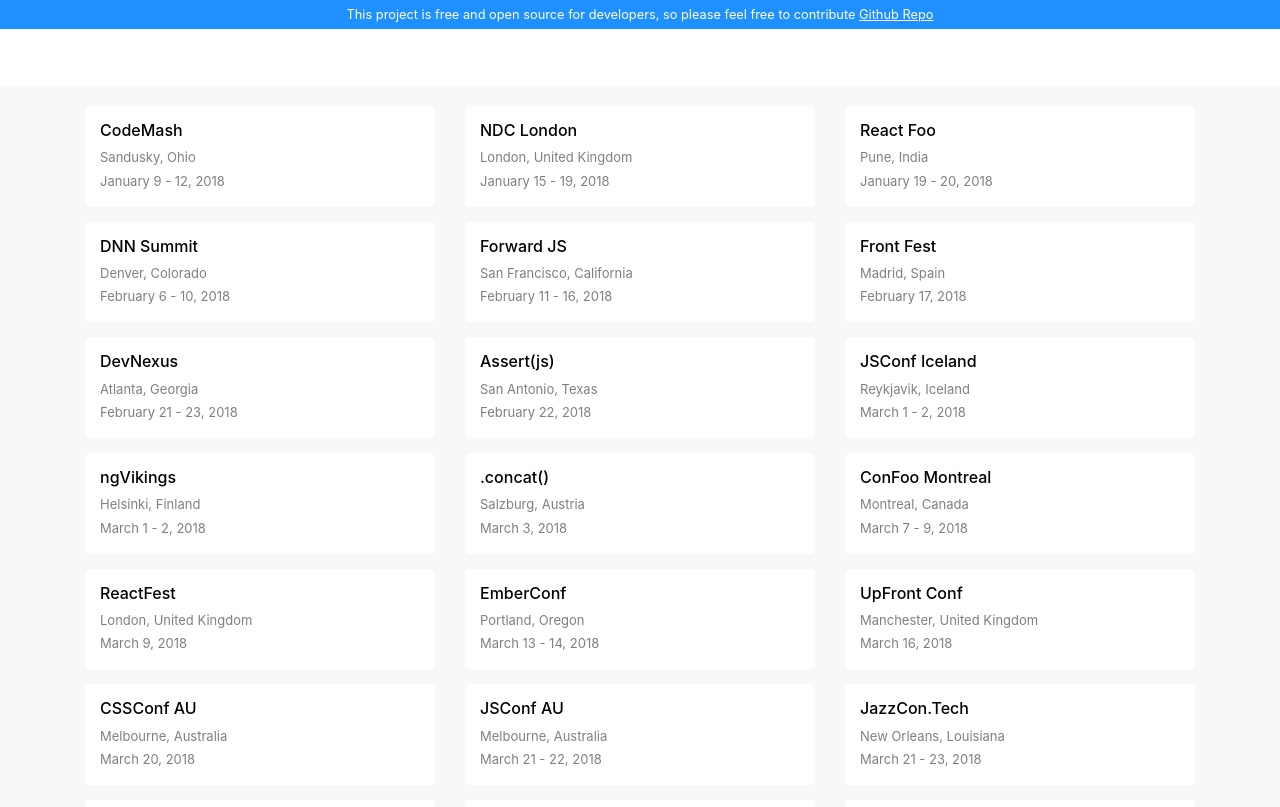
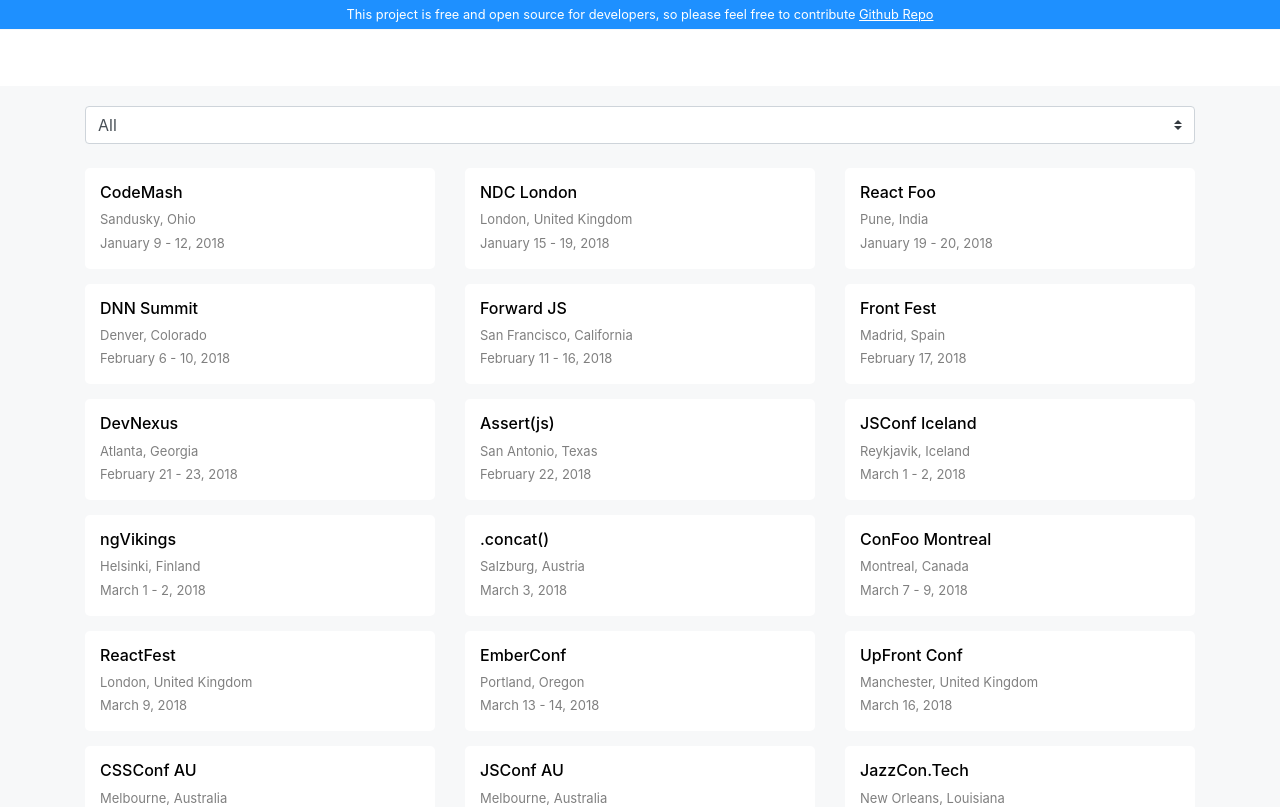
Before and after one commit to moumen-soliman/frontend-helper, a Vue app: page /frontend-helper/Conferences in a window 1280 px wide. Shown: the top 807 px of the page. Built offline with nearby package versions, Linux system fonts and the light colour scheme.

Commit message:
Add filter for conferences by month

```diff
--- a/src/components/Conferences.vue
+++ b/src/components/Conferences.vue
@@ -1,5 +1,13 @@
 <template>
   <div>
+    <b-row>
+      <b-col class="select-form" cols="12">
+        <b-form-select v-model="selected">
+            <option v-for="post in months" :value="post">{{ post.month }}</option>
+        </b-form-select>
+      </b-col>
+    </b-row>
+    <br>
     <b-row>
       <b-col class="conference-item" cols="4" v-for="post in filiteredMap">
         <a :href="post.link" target="_blank">
@@ -22,7 +30,13 @@
   data () {
     return {
       conf: conf,
+      selected: {
+        month: 'all'
+      },
       months: [
+        {
+          month: 'all',
+        },
         {
           month: 'january',
         },
@@ -66,14 +80,28 @@
     }
   },
   computed: {
-    filiteredMap() {
-      return this.conf.map(post => post)
+    filiteredMap: function() {
+      const { conf, selected } = this;
+      return conf.filter(function(post) {
+        if( selected.month == post.month) {
+          return post
+        } else if (selected.month == 'all'){
+          return post
         }
+      });
+    }
+
   }
 }
 </script>
 
 <style lang="scss" scoped>
+.select-form {
+  float: right;
+  select {
+    text-transform: capitalize;
+  }
+}
 .conference-item {
   a {
     text-decoration: none;
@@ -92,7 +120,7 @@
         font-size: 13px;
       }
       span {
-        @extend p;
+        @extend p
       }
     }
   }
```
Lines whose indentation alone changed are shown as unchanged.
